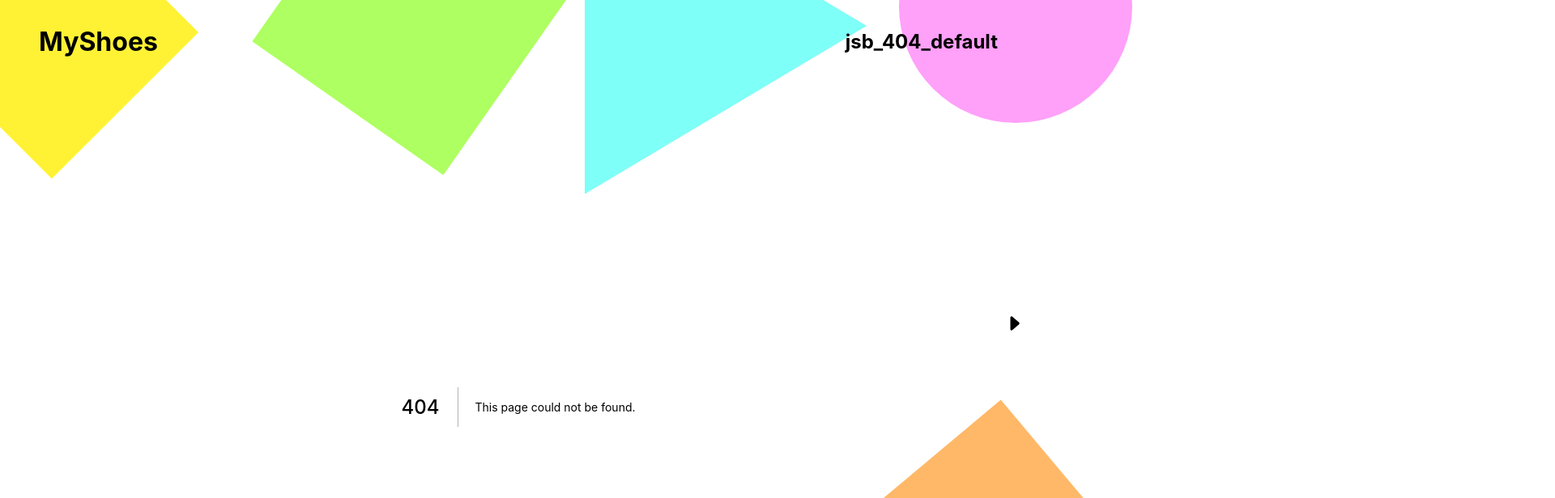
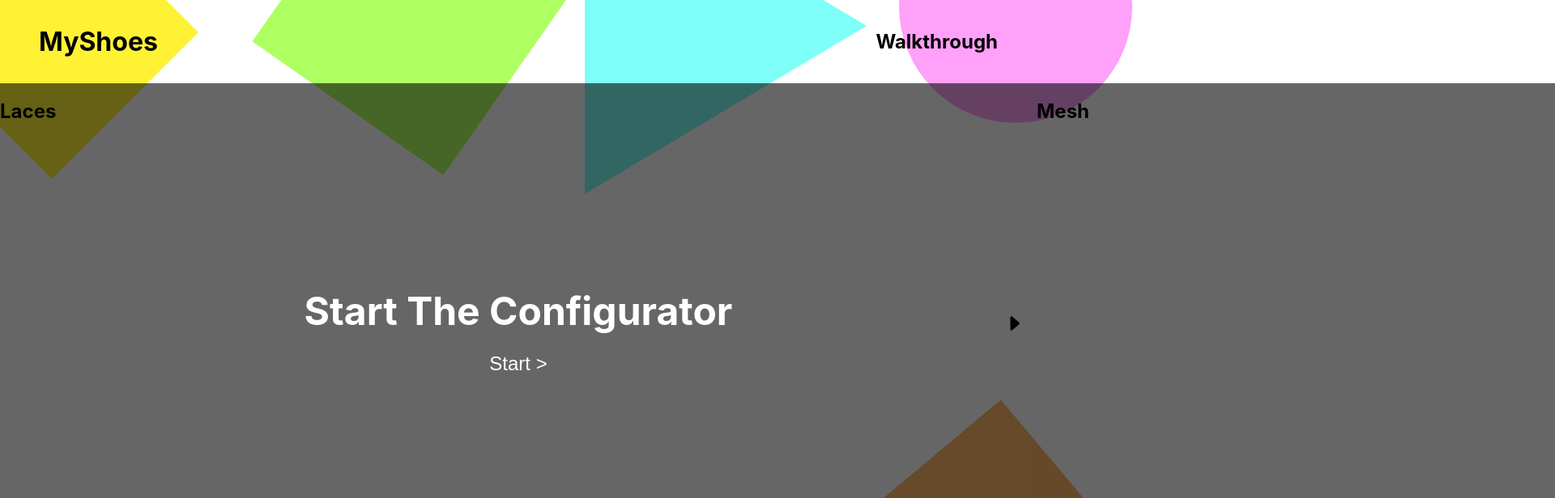
Before and after one commit to ManuelPuchner/medientechnik-sommerprojekt-2-klasse, a Next.js app: page /configurator/Walkthrough in a window 1280 px wide. Before the commit this address had no page. Shown: the top 616 px of the page at 81% size, 1920 px wide, since content can reach past the window. Built offline with nearby package versions, Linux system fonts and the light colour scheme.

Commit message:
color picker finished + configurator walkthough started

```diff
--- a/components/colorpicker/HueSlider.jsx
+++ b/components/colorpicker/HueSlider.jsx
@@ -76,11 +76,11 @@ function HueSlider({ hue, handleHueChange }) {
   };
 
   return (
-    <HueSliderWrapper ref={hueSliderRef} onMouseMove={handleMouseMove}>
+    <HueSliderWrapper ref={hueSliderRef} onPointerMove={handleMouseMove}>
       <HuePointer
         ref={pointerRef}
-        onMouseDown={handleDrag}
-        onMouseUp={handleMouseUp}
+        onPointerDown={handleDrag}
+        onPointerUp={handleMouseUp}
       />
     </HueSliderWrapper>
   );
--- /dev/null
+++ b/pages/configurator/Walkthrough.jsx
@@ -0,0 +1,119 @@
+import styled from "styled-components";
+import { useState, useRef } from "react";
+
+const WalkthroughScreen = styled.div`
+  position: absolute;
+  height: 100%;
+  z-index: 1;
+  left: 0;
+  transition: left 0.75s;
+  background-color: rgb(0 0 0 / 0.6);
+  overflow-x: auto;
+  display: flex;
+`;
+
+const WalkthroughStartButton = styled.button`
+  height: 3em;
+  width: clamp(4em, 80%, 20rem);
+  background: transparent;
+  border: none;
+  color: white;
+  font-size: 1.5em;
+
+  & > span {
+    margin-left: 0;
+    transition: 350ms;
+  }
+
+  &:hover {
+    & > span {
+      margin-left: 0.5em;
+    }
+  }
+
+  &:active {
+    & > span {
+      margin-left: 4em;
+    }
+  }
+`;
+
+const WalkthroughHeader = styled.h2`
+  font-size: 3rem;
+  margin-bottom: 0rem;
+  color: white;
+`;
+
+// Pages
+const WalkthroughStartContainer = styled.div`
+  position: absolute;
+  top: 50%;
+  left: 50%;
+  z-index: 2;
+  transform: translate(-50%, -50%);
+  text-align: center;
+`;
+
+const WalkthoughStep = styled.div`
+  width: 100vw;
+`;
+
+
+function Walkthrough() {
+  // page state
+  // 0: starting page
+  // >0: every configuration step
+  const [page, setPage] = useState(0);
+  const scrollRef = useRef();
+
+  const handleStart = (e) => {
+    e.preventDefault();
+    scrollRef.current.style.left = "-100vw"
+  };
+
+  return (
+    <>
+      <WalkthroughStartContainer>
+        <WalkthroughHeader>Start The Configurator</WalkthroughHeader>
+        <WalkthroughStartButton onClick={handleStart}>
+          Start <span>&gt;</span>
+        </WalkthroughStartButton>
+      </WalkthroughStartContainer>
+      <WalkthroughScreen ref={scrollRef}>
+        <WalkthoughStep>
+          <h2>Laces</h2>
+        </WalkthoughStep>
+
+        <WalkthoughStep>
+          <h2>Mesh</h2>
+        </WalkthoughStep>
+
+        <WalkthoughStep>
+          <h2>Caps</h2>
+        </WalkthoughStep>
+
+        <WalkthoughStep>
+          <h2>Inner</h2>
+        </WalkthoughStep>
+
+        <WalkthoughStep>
+          <h2>Sole</h2>
+        </WalkthoughStep>
+
+        <WalkthoughStep>
+          <h2>Stripes</h2>
+        </WalkthoughStep>
+
+        <WalkthoughStep>
+          <h2>Band</h2>
+        </WalkthoughStep>
+
+        <WalkthoughStep>
+          <h2>Patch</h2>
+        </WalkthoughStep>
+      </WalkthroughScreen>
+    </>
+  );
+}
+
+export default Walkthrough;
--- a/utils/colorConversions/HSVtoHSL.js
+++ /dev/null
@@ -1,6 +0,0 @@
-const hsvToHsl = (h, s, v, l = v * (1 - s / 2)) => [
-  h,
-  l === 0 || l === 1 ? 0 : (v - l) / Math.min(l, 1 - l),
-  l,
-];
-export default hsvToHsl;
--- a/utils/colorConversions/index.js
+++ b/utils/colorConversions/index.js
@@ -1,11 +1,9 @@
-import HSLtoHEX from "./HSLtoHEX";
 import HSVtoHEX from "./HSVtoHEX";
-import HSVtoHSL from "./HSVtoHSL";
 import RGBtoHEX from "./RGBtoHEX";
+import HEXtoHSV from "./HEXtoHSV";
 
 export {
-  HSLtoHEX,
   HSVtoHEX,
-  HSVtoHSL,
   RGBtoHEX,
+  HEXtoHSV
 }
```
Also changed, not shown: components/colorpicker/index.jsx (+11 -10 lines), pages/configurator/ConfigurationElements.jsx (+22 -24 lines), pages/configurator/index.js (+7 -3 lines), utils/colorConversions/HEXtoHSV.js (added, +63 -0 lines), utils/colorConversions/HSLtoHEX.js (deleted, +0 -14 lines).
